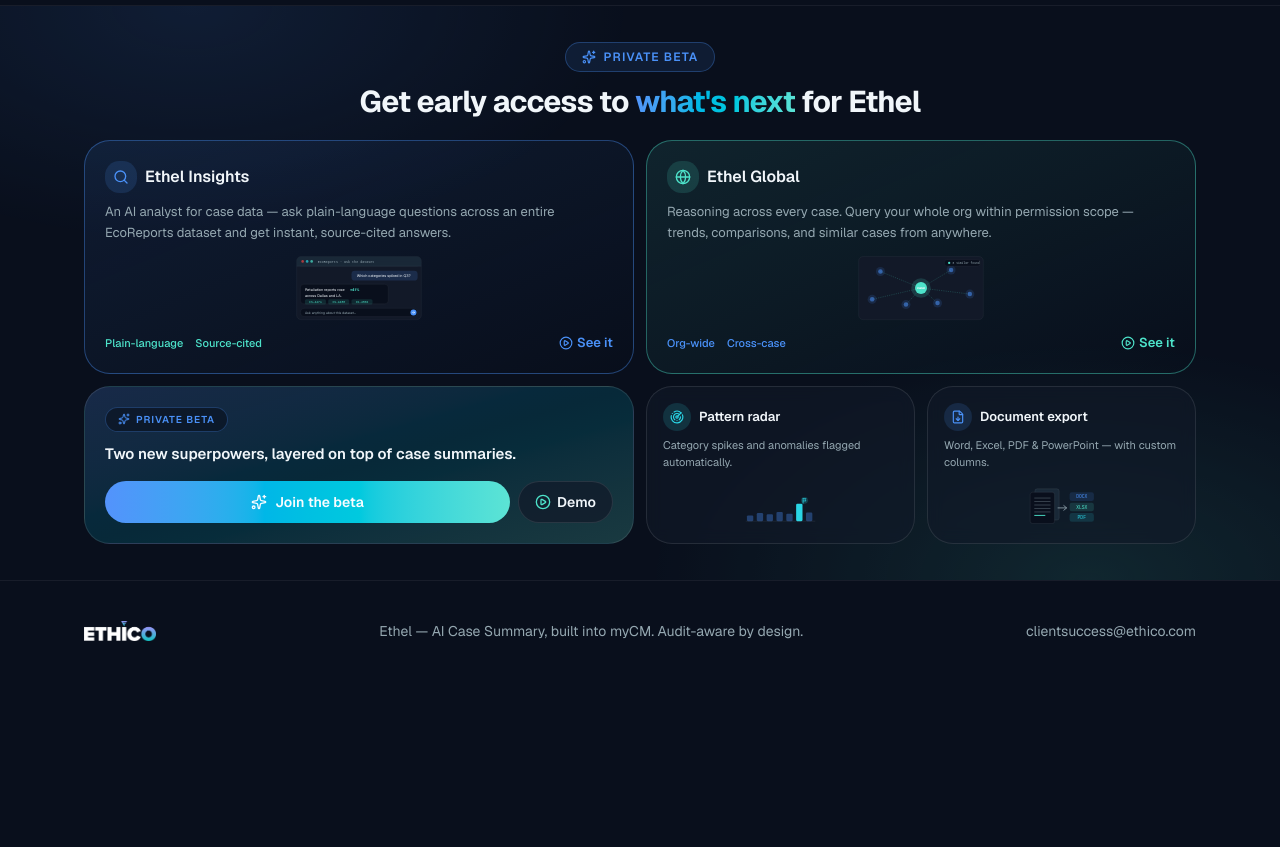
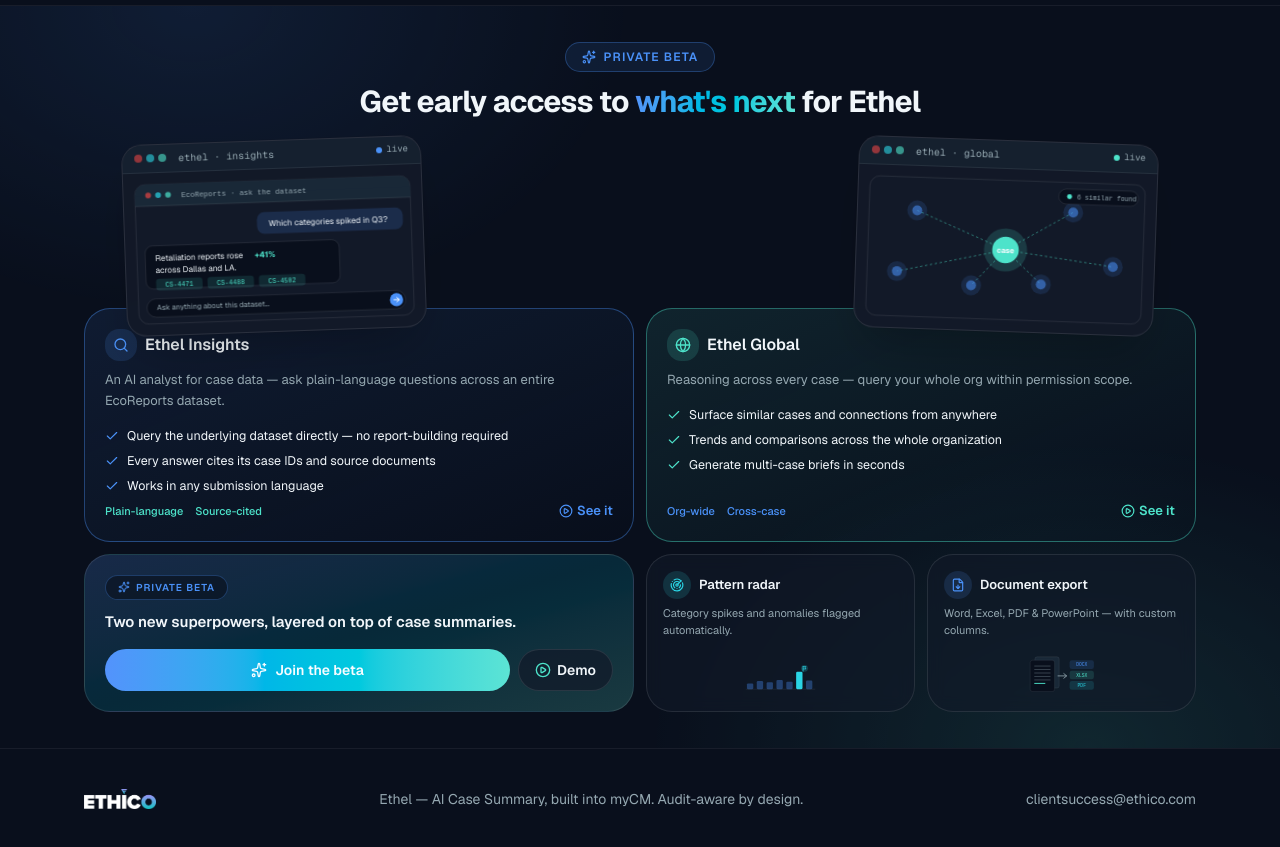
Before and after one commit to selinnaswag/ethel-simulation, a Next.js app: page / in a window 1280 px wide. Shown: the part 2240-3087 px from the top of the page. Before the commit the page ends 2921 px from the top, so only its background shows below. Built offline with nearby package versions, Linux system fonts and the light colour scheme.

Commit message:
feat: replace software graphic with feature checklist in LeadTile component

```diff
--- a/components/beta-program.tsx
+++ b/components/beta-program.tsx
@@ -297,7 +297,7 @@ function LeadTile({
   name,
   desc,
   chips,
-  graphic,
+  features,
   className,
 }: {
   tone: "blue" | "teal"
@@ -305,7 +305,7 @@ function LeadTile({
   name: string
   desc: string
   chips: string[]
-  graphic: React.ReactNode
+  features: string[]
   className?: string
 }) {
   const accent = tone === "blue" ? "text-brand-blue" : "text-brand-teal"
@@ -317,8 +317,6 @@ function LeadTile({
     <div
       className={`flex flex-col overflow-hidden rounded-2xl border ${border} bg-gradient-to-br ${wash} p-5 ${className ?? ""}`}
     >
-      <div className="flex items-start justify-between gap-3">
-        <div>
       <div className="flex items-center gap-2">
         <span
           className={`flex size-8 items-center justify-center rounded-lg ${
@@ -330,11 +328,16 @@ function LeadTile({
         <h3 className="text-base font-semibold text-foreground">{name}</h3>
       </div>
       <p className="mt-2 text-[13px] leading-relaxed text-muted-foreground">{desc}</p>
-        </div>
-      </div>
 
-      {/* software graphic fills the tile */}
-      <div className="my-3 min-h-0 flex-1">{graphic}</div>
+      {/* feature checklist fills the tile */}
+      <ul className="my-3 min-h-0 flex-1 space-y-2 pt-1">
+        {features.map((f) => (
+          <li key={f} className="flex items-start gap-2 text-[12.5px] leading-snug text-foreground">
+            <Check className={`mt-0.5 size-3.5 shrink-0 ${accent}`} />
+            <span>{f}</span>
+          </li>
+        ))}
+      </ul>
 
       <div className="flex flex-wrap items-center gap-x-3 gap-y-1.5">
         {chips.map((c) => (
@@ -349,6 +352,44 @@ function LeadTile({
           See it
         </WatchDemoButton>
       </div>
+    </div>
+  )
+}
+
+/** A floating window-chrome console that holds a software graphic. */
+function FloatingConsole({
+  tone,
+  label,
+  tilt,
+  graphic,
+  className,
+}: {
+  tone: "blue" | "teal"
+  label: string
+  tilt: string
+  graphic: React.ReactNode
+  className?: string
+}) {
+  const dot = tone === "blue" ? "bg-brand-blue" : "bg-brand-teal"
+  return (
+    <div
+      className={`animate-float overflow-hidden rounded-xl border border-border bg-card/95 shadow-2xl ring-1 ring-black/5 backdrop-blur ${tilt} ${className ?? ""}`}
+    >
+      {/* title bar */}
+      <div className="flex items-center gap-2 border-b border-border/70 bg-secondary/50 px-3 py-1.5">
+        <span className="flex items-center gap-1">
+          <span className="size-2 rounded-full bg-destructive/60" />
+          <span className="size-2 rounded-full bg-brand-pink/60" />
+          <span className="size-2 rounded-full bg-brand-teal/60" />
+        </span>
+        <span className="ml-1 font-mono text-[10px] text-muted-foreground">{label}</span>
+        <span className="ml-auto flex items-center gap-1 font-mono text-[9px] text-muted-foreground">
+          <span className={`size-1.5 rounded-full ${dot} animate-pulse-ring`} />
+          live
+        </span>
+      </div>
+      {/* graphic body */}
+      <div className="p-2 [&_svg]:!h-auto [&_svg]:!w-full">{graphic}</div>
     </div>
   )
 }
@@ -387,26 +428,34 @@ function MiniTile({
 function BentoGrid() {
   return (
     <div className="grid gap-3 md:h-[404px] md:grid-cols-4 md:grid-rows-2">
-      {/* Insights lead — 2x tall software console */}
+      {/* Insights lead — feature checklist */}
       <LeadTile
         className="md:col-span-2 md:row-span-2"
         tone="blue"
         icon={Search}
         name="Ethel Insights"
-        desc="An AI analyst for case data — ask plain-language questions across an entire EcoReports dataset and get instant, source-cited answers."
+        desc="An AI analyst for case data — ask plain-language questions across an entire EcoReports dataset."
         chips={["Plain-language", "Source-cited"]}
-        graphic={<ConsoleGraphic />}
+        features={[
+          "Query the underlying dataset directly — no report-building required",
+          "Every answer cites its case IDs and source documents",
+          "Works in any submission language",
+        ]}
       />
 
-      {/* Global lead — 2x tall network graphic */}
+      {/* Global lead — feature checklist */}
       <LeadTile
         className="md:col-span-2 md:row-span-2"
         tone="teal"
         icon={Globe}
         name="Ethel Global"
-        desc="Reasoning across every case. Query your whole org within permission scope — trends, comparisons, and similar cases from anywhere."
+        desc="Reasoning across every case — query your whole org within permission scope."
         chips={["Org-wide", "Cross-case"]}
-        graphic={<NetworkGraphic />}
+        features={[
+          "Surface similar cases and connections from anywhere",
+          "Trends and comparisons across the whole organization",
+          "Generate multi-case briefs in seconds",
+        ]}
       />
 
       {/* CTA tile */}
@@ -512,8 +561,45 @@ export function BetaProgram() {
             </h2>
           </div>
 
-          {/* bento */}
+          {/* mobile: consoles stacked above the grid */}
+          <div className="mb-4 grid gap-3 sm:grid-cols-2 md:hidden">
+            <FloatingConsole
+              tone="blue"
+              label="ethel · insights"
+              tilt=""
+              graphic={<ConsoleGraphic />}
+            />
+            <FloatingConsole
+              tone="teal"
+              label="ethel · global"
+              tilt=""
+              graphic={<NetworkGraphic />}
+            />
+          </div>
+
+          {/* desktop: consoles float above, overlapping the grid's top edge */}
+          <div className="relative">
+            <div className="pointer-events-none absolute inset-x-0 top-0 z-20 hidden items-start justify-between px-4 md:flex lg:px-10">
+              <FloatingConsole
+                tone="blue"
+                label="ethel · insights"
+                tilt="-rotate-2 hover:rotate-0"
+                graphic={<ConsoleGraphic />}
+                className="pointer-events-auto w-[300px] transition-transform duration-500"
+              />
+              <FloatingConsole
+                tone="teal"
+                label="ethel · global"
+                tilt="rotate-2 hover:rotate-0"
+                graphic={<NetworkGraphic />}
+                className="pointer-events-auto w-[300px] transition-transform duration-500"
+              />
+            </div>
+
+            <div className="md:pt-[168px]">
               <BentoGrid />
+            </div>
+          </div>
         </div>
       </div>
 
```
Lines whose indentation alone changed are shown as unchanged.
